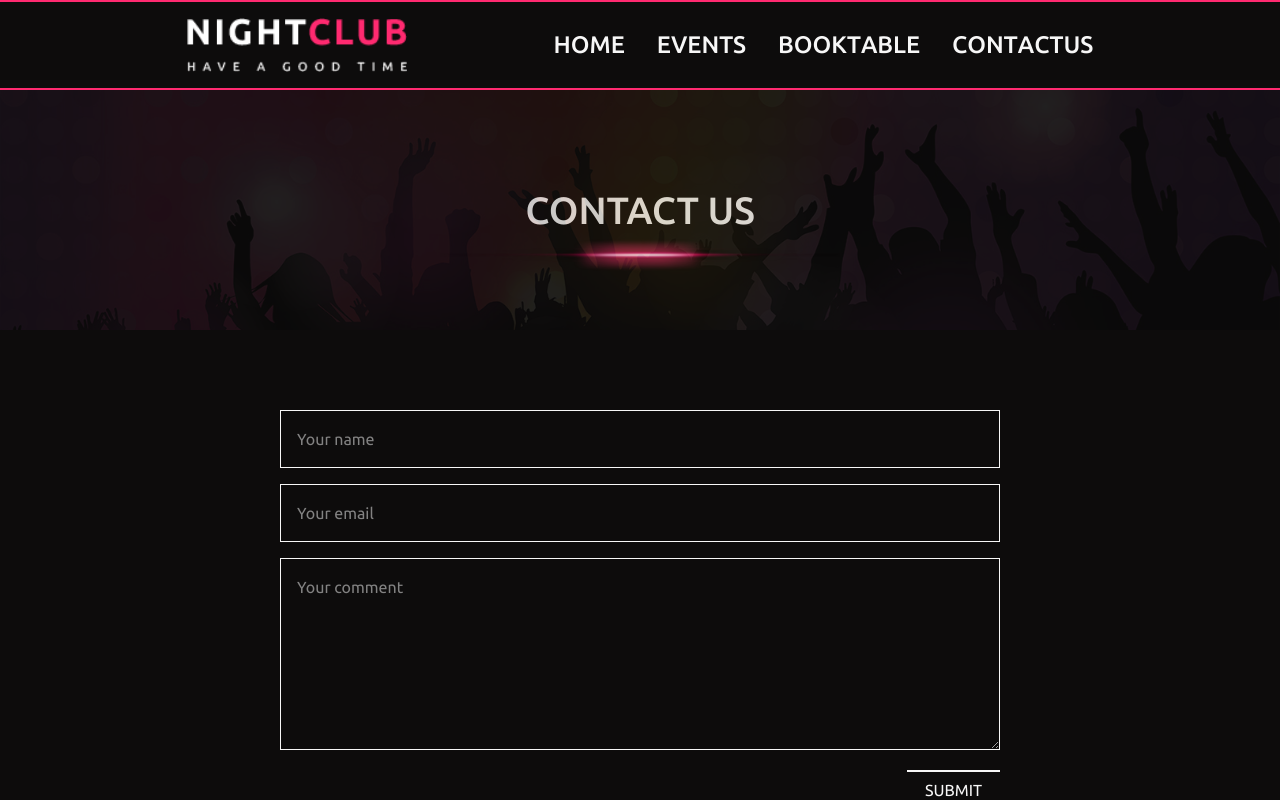
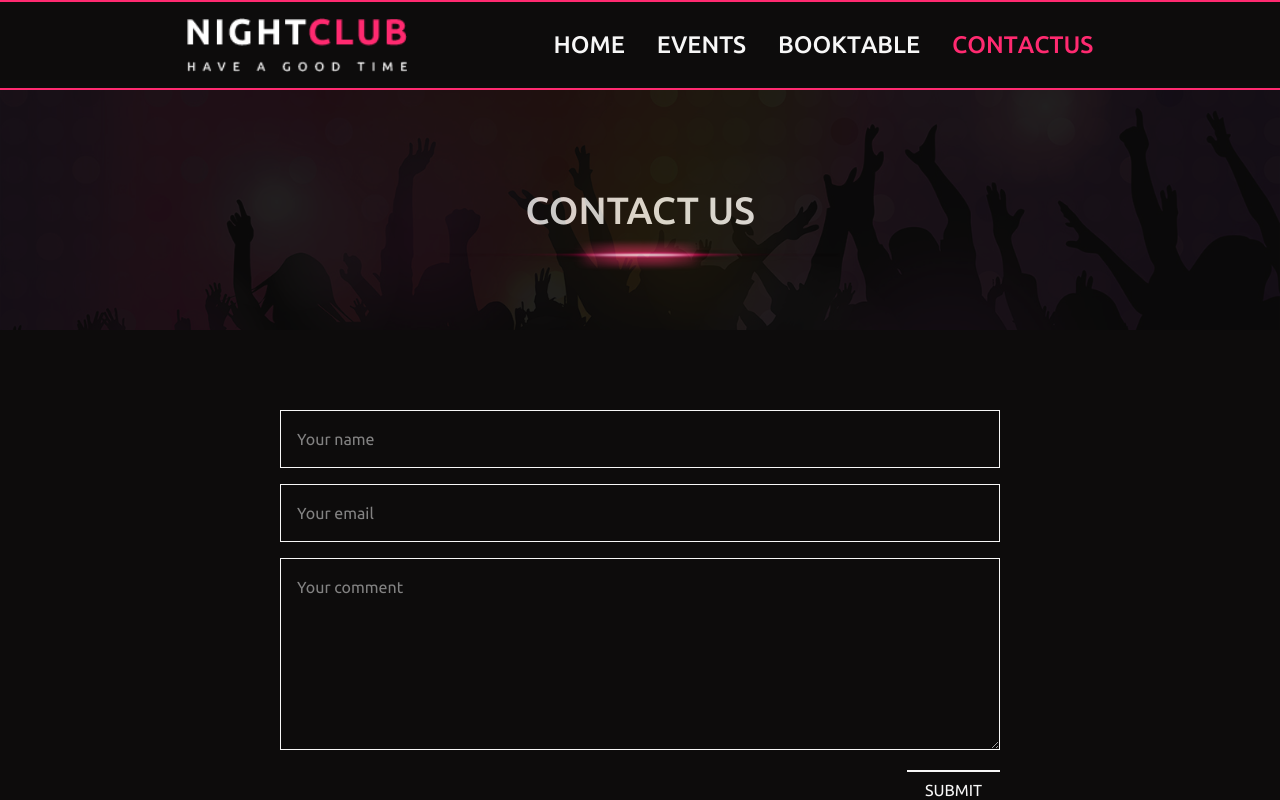
Before and after one commit to kivi0001/FORK-3sem-eksamen, a Next.js app: page /contact in a window 1280 px wide. Shown: the top 800 px of the page. Built offline with nearby package versions, Linux system fonts and the light colour scheme.

Commit message:
- usePathname i stedet for useRouter til at vise aktivt link

```diff
--- a/src/app/components/Header.jsx
+++ b/src/app/components/Header.jsx
@@ -4,8 +4,10 @@ import HeaderButton from "./HeaderButton";
 import BurgerMenu from "./BurgerMenu";
 import Link from "next/link";
 import "@/app/custom.css";
+import { usePathname } from "next/navigation";
 
 const Header = () => {
+  const pathname = usePathname();
   return (
     <div className="header-wrapper sticky z-100 top-0 bg-background">
       <header className="flex justify-between border-y-(--pink) border-y-2">
@@ -20,18 +22,30 @@ const Header = () => {
         </div>
         <nav className="flex gap-(--padding-block-input-field) place-content-center items-center justify-between">
           <Link href="/">
-            <HeaderButton>home</HeaderButton>
+            <HeaderButton
+              active={pathname === "/"}
+            >
+              home
+            </HeaderButton>
           </Link>
           <Link href="/events">
-            <HeaderButton>events</HeaderButton>
+            <HeaderButton
+              active={pathname === "/events"}
+            >
+              events
+            </HeaderButton>
           </Link>
           <Link href="/booktable">
-            <HeaderButton>
+            <HeaderButton
+              active={pathname === "/booktable"}
+            >
               book table
             </HeaderButton>
           </Link>
           <Link href="/contact">
-            <HeaderButton>
+            <HeaderButton
+              active={pathname === "/contact"}
+            >
               contact us
             </HeaderButton>
           </Link>
--- a/src/app/components/HeaderButton.jsx
+++ b/src/app/components/HeaderButton.jsx
@@ -2,10 +2,10 @@ import { motion } from "framer-motion";
 
 const DURATION = 0.25;
 const STAGGER = 0.025;
-const HeaderButton = ({ children }) => {
+const HeaderButton = ({ children, active }) => {
   return (
     <motion.button
-      className="uppercase self-center font-(--font-weight-header-button) text-(length:--font-header-button) relative block overflow-hidden whitespace-nowrap cursor-pointer"
+      className={`${active ? "text-(--pink)" : "text-current"} uppercase self-center font-(--font-weight-header-button) text-(length:--font-header-button) relative block overflow-hidden whitespace-nowrap cursor-pointer`}
       style={{ lineHeight: 0.8 }}
       initial="initial"
       whileHover="hovered"
```
